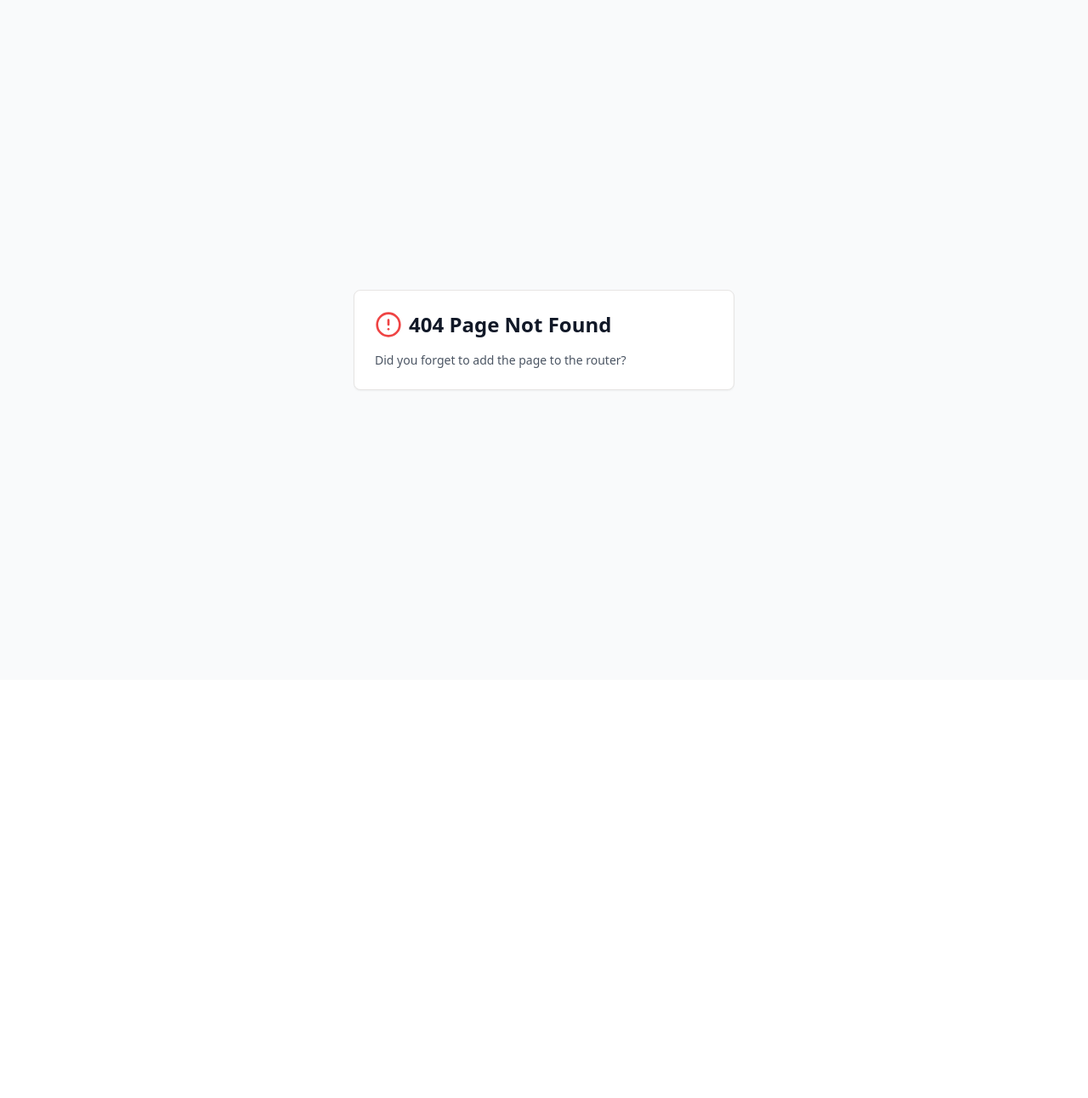
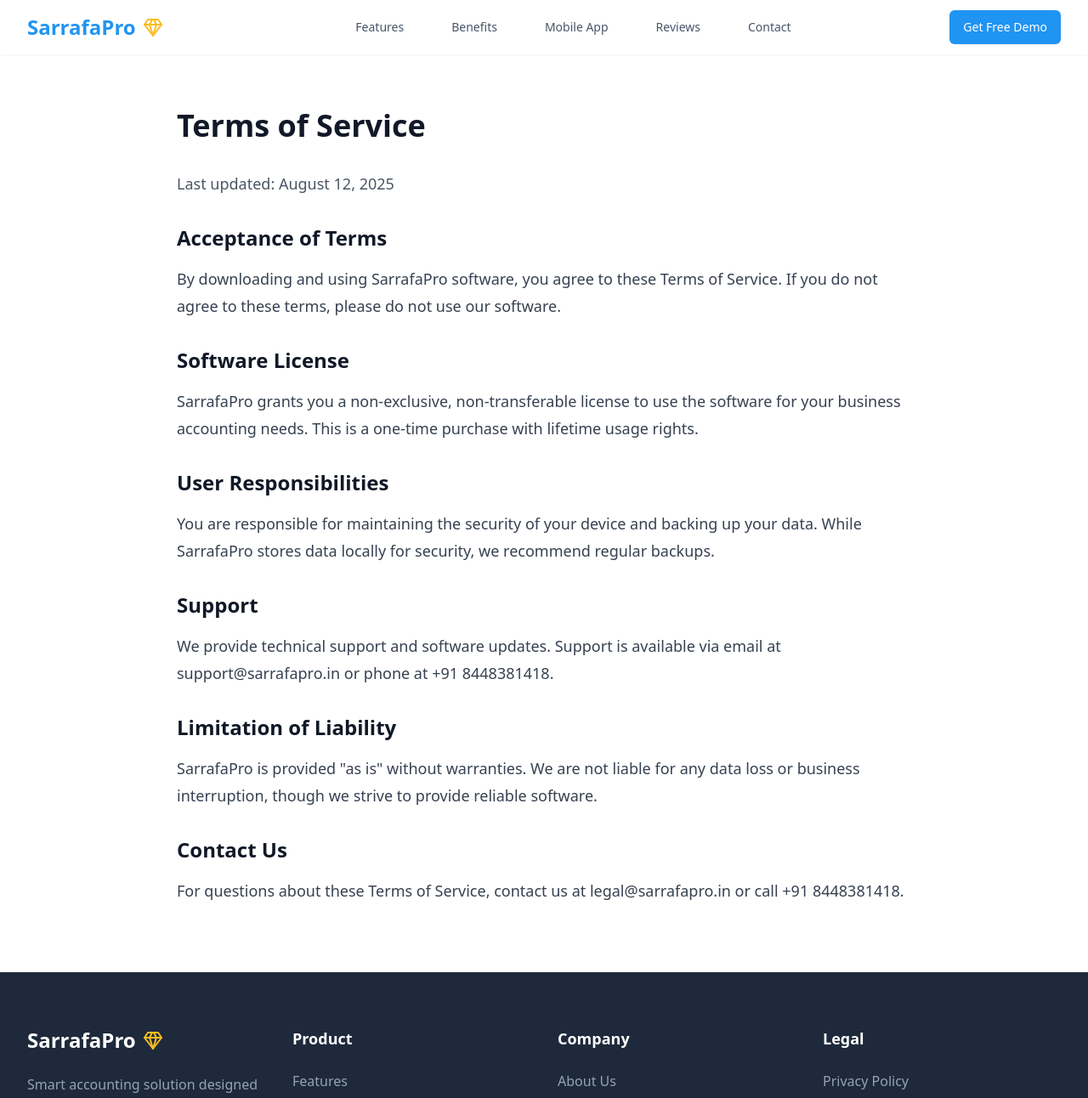
Before and after one commit to sarrafapro/website, a React (Vite) app: page /terms in a window 1280 px wide. Before the commit this address had no page. Shown: the top 1292 px of the page at 85% size. Before the commit the page ends 800 px from the top, so only its background shows below. Built offline with nearby package versions, Linux system fonts and the light colour scheme.

Commit message:
Add Privacy Policy and Terms of Service pages with SEO enhancements

```diff
--- a/src/App.tsx
+++ b/src/App.tsx
@@ -3,11 +3,17 @@
 import { TooltipProvider } from "@/components/ui/tooltip";
 import NotFound from "@/pages/not-found";
 import Home from "@/pages/home";
+import Blog from "@/pages/blog";
+import PrivacyPolicy from "@/pages/privacy";
+import TermsOfService from "@/pages/terms";
 
 function Router() {
   return (
     <Switch>
       <Route path="/" component={Home} />
+      <Route path="/blog" component={Blog} />
+      <Route path="/privacy" component={PrivacyPolicy} />
+      <Route path="/terms" component={TermsOfService} />
       <Route component={NotFound} />
     </Switch>
   );
--- a/src/components/footer.tsx
+++ b/src/components/footer.tsx
@@ -12,30 +12,28 @@
     {
       title: "Product",
       links: [
-        { name: "Features", action: () => scrollToSection('features') },
-        { name: "Benefits", action: () => scrollToSection('benefits') },
-        { name: "Mobile App", action: () => scrollToSection('mobile') },
-        { name: "Pricing", action: () => {} },
-        { name: "Security", action: () => {} }
+        { name: "Features", action: () => scrollToSection('features'), type: "scroll" },
+        { name: "Benefits", action: () => scrollToSection('benefits'), type: "scroll" },
+        { name: "Mobile App", action: () => scrollToSection('mobile'), type: "scroll" },
+        { name: "Download", action: () => scrollToSection('contact'), type: "scroll" }
       ]
     },
     {
       title: "Company",
       links: [
-        { name: "About Us", action: () => {} },
-        { name: "Careers", action: () => {} },
-        { name: "Blog", action: () => {} },
-        { name: "News", action: () => {} },
-        { name: "Contact", action: () => scrollToSection('contact') }
+        { name: "About Us", action: () => scrollToSection('features'), type: "scroll" },
+        { name: "Contact", action: () => scrollToSection('contact'), type: "scroll" },
+        { name: "Blog", href: "/blog", type: "link" },
+        { name: "Support", action: () => {}, type: "button" }
       ]
     },
     {
-      title: "Support",
+      title: "Legal",
       links: [
-        { name: "Help Center", action: () => {} },
-        { name: "Documentation", action: () => {} },
-        { name: "Training", action: () => {} },
-        { name: "Status", action: () => {} }
+        { name: "Privacy Policy", href: "/privacy", type: "link" },
+        { name: "Terms of Service", href: "/terms", type: "link" },
+        { name: "Help Center", action: () => {}, type: "button" },
+        { name: "Documentation", action: () => {}, type: "button" }
       ]
     }
   ];
@@ -82,12 +80,21 @@
               <ul className="space-y-3">
                 {section.links.map((link, linkIndex) => (
                   <li key={linkIndex}>
+                    {link.type === "link" && link.href ? (
+                      <a
+                        href={link.href}
+                        className="text-slate-400 hover:text-white transition duration-150"
+                      >
+                        {link.name}
+                      </a>
+                    ) : (
                       <button
                         onClick={link.action}
                         className="text-slate-400 hover:text-white transition duration-150 text-left"
                       >
                         {link.name}
                       </button>
+                    )}
                   </li>
                 ))}
               </ul>
@@ -103,17 +110,20 @@
 
                 <div className="border-t border-slate-700 mt-12 pt-8 flex flex-col md:flex-row justify-between items-center">
           <div className="text-slate-400 mb-4 md:mb-0">
-            © 2024 SarrafaPro. All rights reserved.
+            © 2025 SarrafaPro. All rights reserved.
           </div>
-          <div className="flex space-x-6">
-            <button className="text-slate-400 hover:text-white transition duration-150">
+          <div className="flex space-x-6 text-sm">
+            <a href="/privacy" className="text-slate-400 hover:text-white transition duration-150">
               Privacy Policy
-            </button>
-            <button className="text-slate-400 hover:text-white transition duration-150">
+            </a>
+            <a href="/terms" className="text-slate-400 hover:text-white transition duration-150">
               Terms of Service
-            </button>
-            <button className="text-slate-400 hover:text-white transition duration-150">
-              Cookie Policy
+            </a>
+            <button
+              onClick={() => scrollToSection('contact')}
+              className="text-slate-400 hover:text-white transition duration-150"
+            >
+              Contact
             </button>
           </div>
         </div>
--- /dev/null
+++ b/src/pages/privacy.tsx
@@ -0,0 +1,59 @@
+import { useEffect } from "react";
+import Navigation from "@/components/navigation";
+import Footer from "@/components/footer";
+
+export default function PrivacyPolicy() {
+  useEffect(() => {
+    document.title = "Privacy Policy - SarrafaPro";
+
+    const metaDescription = document.querySelector('meta[name="description"]');
+    if (metaDescription) {
+      metaDescription.setAttribute('content',
+        'SarrafaPro Privacy Policy - Learn how we protect your data and maintain your privacy while using our desktop accounting software.'
+      );
+    }
+  }, []);
+
+  return (
+    <div className="min-h-screen bg-white">
+      <Navigation />
+      <main role="main" className="container mx-auto px-4 py-16 max-w-4xl">
+        <h1 className="text-4xl font-bold text-gray-900 mb-8">Privacy Policy</h1>
+        <div className="prose prose-lg max-w-none">
+          <p className="text-gray-600 mb-6">Last updated: August 12, 2025</p>
+
+          <h2 className="text-2xl font-bold text-gray-900 mt-8 mb-4">Data Collection</h2>
+          <p className="text-gray-700 mb-4">
+            SarrafaPro is a desktop application that stores all your data locally on your device.
+            We do not collect, store, or transmit your business data to our servers.
+          </p>
+
+          <h2 className="text-2xl font-bold text-gray-900 mt-8 mb-4">Local Data Storage</h2>
+          <p className="text-gray-700 mb-4">
+            All your accounting data, customer information, and business records remain on your computer.
+            This ensures complete privacy and security of your sensitive business information.
+          </p>
+
+          <h2 className="text-2xl font-bold text-gray-900 mt-8 mb-4">Website Analytics</h2>
+          <p className="text-gray-700 mb-4">
+            Our website may use Google Analytics to understand how visitors use our site.
+            This helps us improve our service and website experience.
+          </p>
+
+          <h2 className="text-2xl font-bold text-gray-900 mt-8 mb-4">Contact Information</h2>
+          <p className="text-gray-700 mb-4">
+            If you have any questions about this Privacy Policy, please contact us at
+            support@sarrafapro.in or call +91 8448381418.
+          </p>
+
+          <h2 className="text-2xl font-bold text-gray-900 mt-8 mb-4">Updates to Privacy Policy</h2>
+          <p className="text-gray-700 mb-4">
+            We may update this Privacy Policy from time to time. We will notify you of any
+            changes by posting the new Privacy Policy on this page.
+          </p>
+        </div>
+      </main>
+      <Footer />
+    </div>
+  );
+}
--- /dev/null
+++ b/src/pages/terms.tsx
@@ -0,0 +1,65 @@
+import { useEffect } from "react";
+import Navigation from "@/components/navigation";
+import Footer from "@/components/footer";
+
+export default function TermsOfService() {
+  useEffect(() => {
+    document.title = "Terms of Service - SarrafaPro";
+
+    const metaDescription = document.querySelector('meta[name="description"]');
+    if (metaDescription) {
+      metaDescription.setAttribute('content',
+        'SarrafaPro Terms of Service - Terms and conditions for using our desktop accounting software for jewellery businesses.'
+      );
+    }
+  }, []);
+
+  return (
+    <div className="min-h-screen bg-white">
+      <Navigation />
+      <main role="main" className="container mx-auto px-4 py-16 max-w-4xl">
+        <h1 className="text-4xl font-bold text-gray-900 mb-8">Terms of Service</h1>
+        <div className="prose prose-lg max-w-none">
+          <p className="text-gray-600 mb-6">Last updated: August 12, 2025</p>
+
+          <h2 className="text-2xl font-bold text-gray-900 mt-8 mb-4">Acceptance of Terms</h2>
+          <p className="text-gray-700 mb-4">
+            By downloading and using SarrafaPro software, you agree to these Terms of Service.
+            If you do not agree to these terms, please do not use our software.
+          </p>
+
+          <h2 className="text-2xl font-bold text-gray-900 mt-8 mb-4">Software License</h2>
+          <p className="text-gray-700 mb-4">
+            SarrafaPro grants you a non-exclusive, non-transferable license to use the software
+            for your business accounting needs. This is a one-time purchase with lifetime usage rights.
+          </p>
+
+          <h2 className="text-2xl font-bold text-gray-900 mt-8 mb-4">User Responsibilities</h2>
+          <p className="text-gray-700 mb-4">
+            You are responsible for maintaining the security of your device and backing up your data.
+            While SarrafaPro stores data locally for security, we recommend regular backups.
+          </p>
+
+          <h2 className="text-2xl font-bold text-gray-900 mt-8 mb-4">Support</h2>
+          <p className="text-gray-700 mb-4">
+            We provide technical support and software updates. Support is available via email
+            at support@sarrafapro.in or phone at +91 8448381418.
+          </p>
+
+          <h2 className="text-2xl font-bold text-gray-900 mt-8 mb-4">Limitation of Liability</h2>
+          <p className="text-gray-700 mb-4">
+            SarrafaPro is provided "as is" without warranties. We are not liable for any
+            data loss or business interruption, though we strive to provide reliable software.
+          </p>
+
+          <h2 className="text-2xl font-bold text-gray-900 mt-8 mb-4">Contact Us</h2>
+          <p className="text-gray-700 mb-4">
+            For questions about these Terms of Service, contact us at legal@sarrafapro.in
+            or call +91 8448381418.
+          </p>
+        </div>
+      </main>
+      <Footer />
+    </div>
+  );
+}
```
Also changed, not shown: 1 other file (tests, documents, lock files or other folders). Lines whose indentation alone changed are shown as unchanged.
